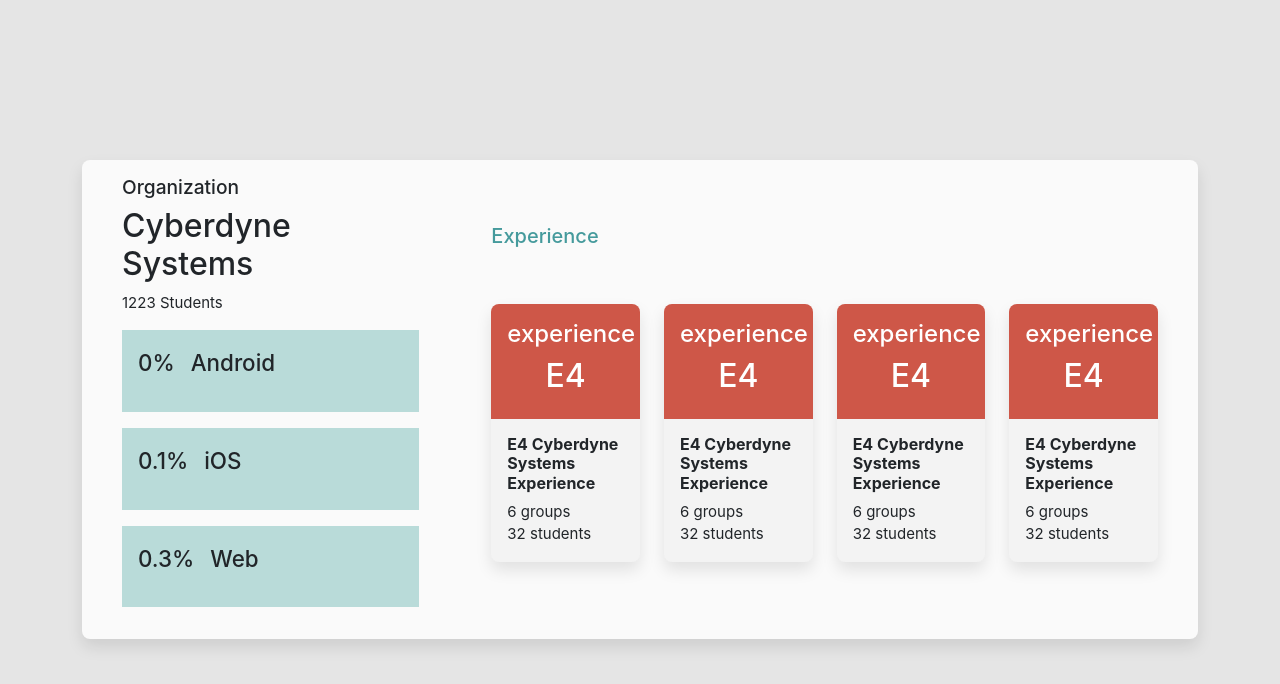
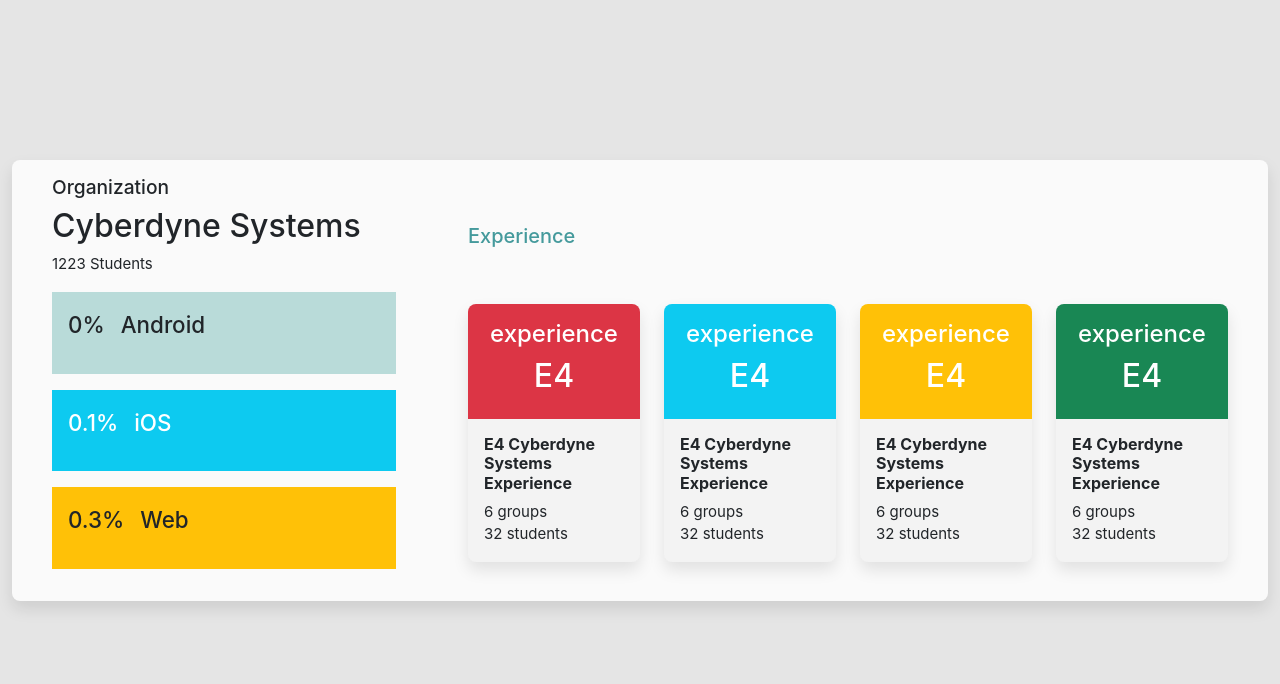
Before and after one commit to alikhan40310/Elever-components-Vue-js, a Vue app: page / in a window 1280 px wide. Shown: the top 684 px of the page. Built offline with nearby package versions, Linux system fonts and the light colour scheme.

Commit message:
create organization component

```diff
--- a/src/App.vue
+++ b/src/App.vue
@@ -3,14 +3,20 @@
 import Bars from "./components/Bars.vue";
 // import experience
 import Experience from "./components/Experience.vue";
+// import organization
+import Organization from "./components/Organization.vue";
+// import organizationexperience
+import OrganizationExperience from "./components/OrganizationExperience.vue";
 // import bootstrap
 import "bootstrap/dist/css/bootstrap.min.css";
 
 export default {
   name: "App",
   components: {
+    Organization,
     Bars,
     Experience,
+    OrganizationExperience,
   },
   data() {
     return {
@@ -21,40 +27,18 @@
   },
   methods: {
     MyFunction() {
-      // this.show = !this.show;
+
     },
   },
 };
 </script>
 
 <template >
-  <main class="container">
-    <div class="itemsCenter">
-      <div class="row">
-        <div class="col-md-4">
-          <Bars></Bars>
-        </div>
-        <div class="col-md-8">
-          <Experience></Experience>
-        </div>
-      </div>
-    </div>
-  </main>
+  <Organization />
 </template>
 
 <style>
 @import "./assets/base.css";
 
-.itemsCenter {
-  position: relative;
-  width: 100%;
-  background: #fafafa;
-  padding: 1rem;
-  box-shadow: 0 0.5rem 1rem rgba(0, 0, 0, 0.1);
-  border-radius: 0.5rem;
-}
-main {
-  height: 100vh;
-   margin-top: 10rem;
-}
+
 </style>
--- a/src/components/Bars.vue
+++ b/src/components/Bars.vue
@@ -11,7 +11,10 @@
         v-for="(progressBar, index) in progressBars"
         :key="index"
       >
-        <div class="item cus-bg p-3" >
+        <div
+          class="item p-3"
+          :class="progressBar.color, progressBar.textColor"
+        >
           <div class="d-flex">
             <p class="pr-2">{{ progressBar.progress }}%</p>
             <p class="">{{ progressBar.install }}</p>
@@ -36,17 +39,18 @@
         {
           progress: 0.0,
           install: "Android",
-          color: "bg-success",
+          color: "cus-bg",
         },
         {
           progress: 0.1,
           install: "iOS",
-          color: "bg-warning",
+          color: "bg-info",
+          textColor: "text-white",
         },
         {
           progress: 0.3,
           install: "Web",
-            color: "bg-danger",
+          color: "bg-warning",
         },
       ],
     };
--- a/src/components/Experience.vue
+++ b/src/components/Experience.vue
@@ -9,8 +9,8 @@
             v-for="(experience, index) in experiences"
             :key="index"
           >
-            <div class="main roundedd-full col-md-12 mt-5">
-              <div class="inner">
+            <div class="main rounded-full col-md-12 mt-5">
+              <div class="inner" :class="experience.color">
                 <h4>{{ experience.mainTitle }}</h4>
                 <h2>{{ experience.value }}</h2>
               </div>
@@ -43,6 +43,7 @@
           detail: "6 groups, 32 students",
           group: "6 groups",
           student: "32 students",
+          color: "bg-danger",
         },
         {
           mainTitle: "experience",
@@ -51,6 +52,8 @@
           detail: "6 groups, 32 students",
           group: "6 groups",
           student: "32 students",
+          color: "bg-info",
+
         },
         {
           mainTitle: "experience",
@@ -59,6 +62,7 @@
           detail: "6 groups, 32 students",
           group: "6 groups",
           student: "32 students",
+          color: "bg-warning",
         },
         {
           mainTitle: "experience",
@@ -67,6 +71,7 @@
           detail: "6 groups, 32 students",
           group: "6 groups",
           student: "32 students",
+          color: "bg-success",
         },
       ],
     };
--- /dev/null
+++ b/src/components/Organization.vue
@@ -0,0 +1,55 @@
+<template>
+  <main class="container-fluid">
+    <div class="itemsCenter">
+      <div class="row">
+        <div class="col-md-4">
+          <Bars></Bars>
+        </div>
+        <div class="col-md-8">
+          <Experience></Experience>
+        </div>
+      </div>
+    </div>
+  </main>
+</template>
+
+<script>
+// import experience
+import Experience from "./Experience.vue";
+// import bars
+import Bars from "./Bars.vue";
+export default {
+  name: "App",
+  components: {
+    Experience,
+    Bars,
+  },
+  data() {
+    return {
+      title: "Hello Vue!",
+      message: "This is a message from the App component",
+      show: true,
+    };
+  },
+  methods: {
+    MyFunction() {
+      // this.show = !this.show;
+    },
+  },
+};
+</script>
+
+<style>
+.itemsCenter {
+  position: relative;
+  width: 100%;
+  background: #fafafa;
+  padding: 1rem;
+  box-shadow: 0 0.5rem 1rem rgba(0, 0, 0, 0.1);
+  border-radius: 0.5rem;
+}
+main {
+  height: 100vh;
+  margin-top: 10rem;
+}
+</style>
--- /dev/null
+++ b/src/components/OrganizationExperience.vue
@@ -0,0 +1,13 @@
+<template>
+  fsfd
+</template>
+
+<script>
+export default {
+
+}
+</script>
+
+<style>
+
+</style>
```
Also changed, not shown: src/components/icons/IconCommunity.vue (deleted, +0 -7 lines), src/components/icons/IconDocumentation.vue (deleted, +0 -7 lines), src/components/icons/IconEcosystem.vue (deleted, +0 -7 lines), src/components/icons/IconSupport.vue (deleted, +0 -7 lines), src/components/icons/IconTooling.vue (deleted, +0 -19 lines).
